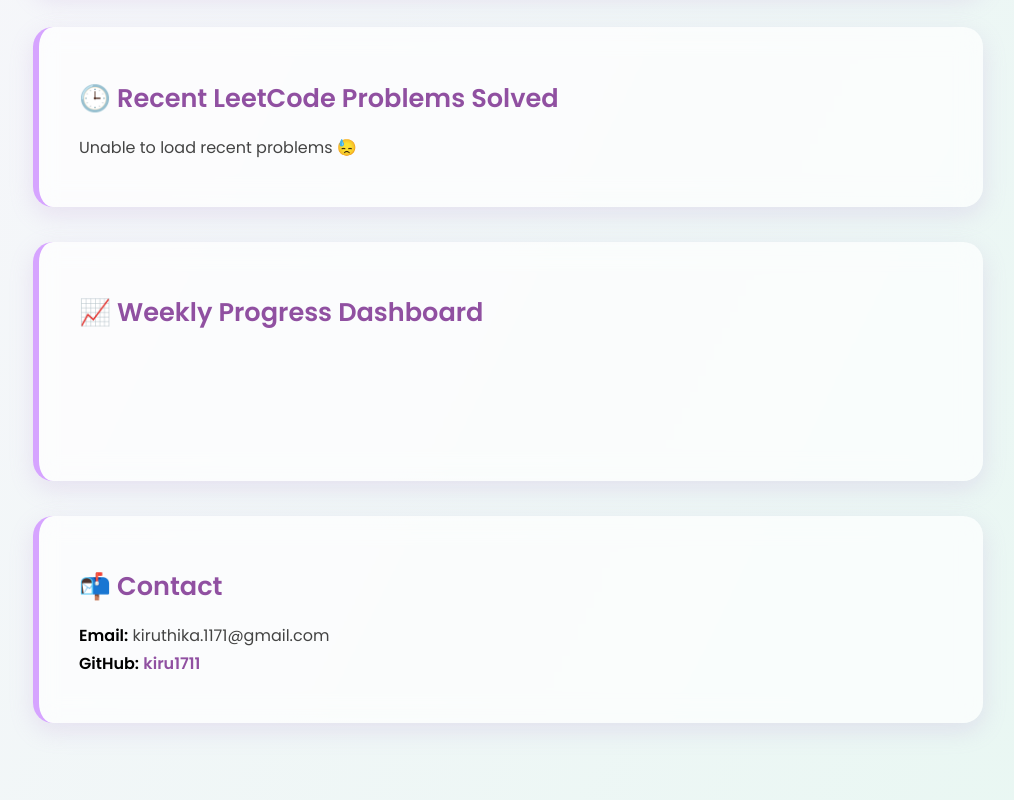
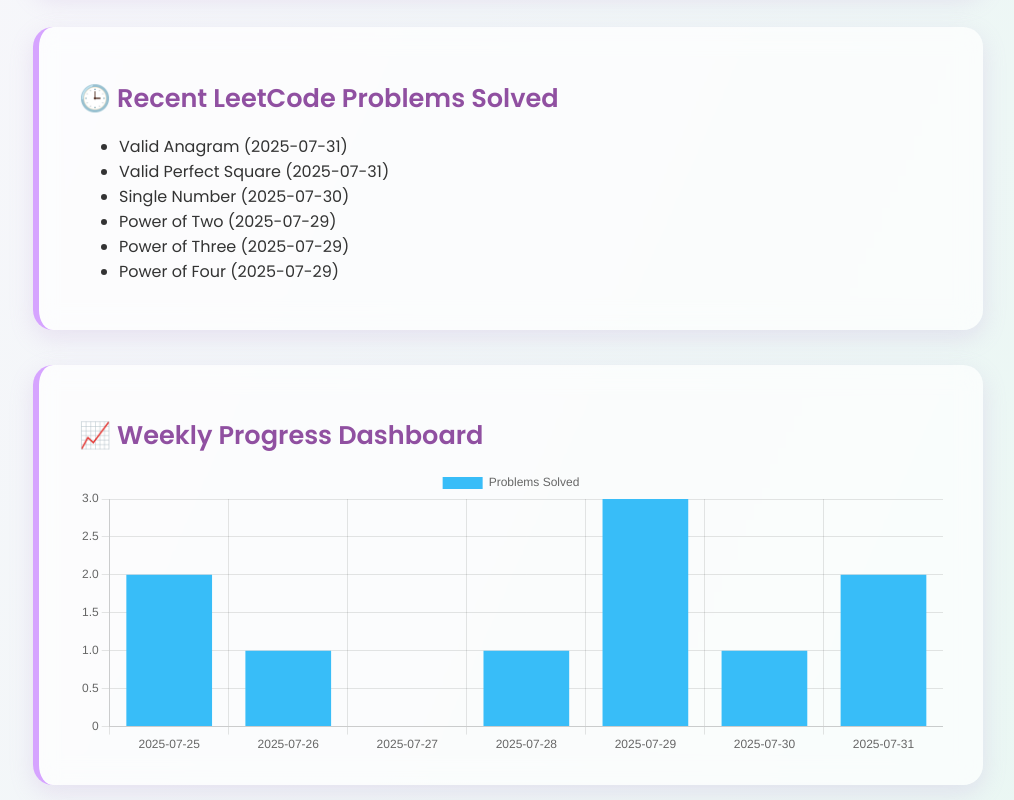
Before and after one commit to kiru1711/dev-diary-blog, a plain HTML site: page index.html in a window 1280 px wide. Shown: the part 1800-2600 px from the top of the page, without its empty margins (132-1146 px from the left). Drawn offline with nearby package versions, Linux system fonts and the light colour scheme; no server answers.

Commit message:
final graph_date left

```diff
--- a/index.html
+++ b/index.html
@@ -171,6 +171,7 @@
   </div>
   <div class="footer-blob"></div>
 
+
 <script>
   async function loadLCStats() {
     try {
@@ -189,65 +190,77 @@
     }
   }
 
-    loadLCStats();
-
   async function loadRecentLeetCode() {
     try {
       const res = await fetch('leetcode.json');
-        if (!res.ok) throw new Error('Failed to load leetcode.json');
       const data = await res.json();
 
-        const container = document.getElementById('leetcode-recent');
-        container.innerHTML = ''; // clear loading text
+      const today = new Date();
+      const recentDates = [];
 
-        data.forEach(submission => {
-          const div = document.createElement('div');
-          div.style.marginBottom = '10px';
-          div.innerHTML = `<strong>${submission.title}</strong> — solved on <em>${new Date(submission.date).toLocaleDateString()}</em>`;
-          container.appendChild(div);
+      for (let i = 0; i < 3; i++) {
+        const d = new Date(today);
+        d.setDate(today.getDate() - i);
+        const key = d.toISOString().slice(0, 10);
+        recentDates.push(key);
+      }
+
+      const recentProblems = [];
+      recentDates.forEach(date => {
+        if (data[date]) {
+          data[date].forEach(title => {
+            recentProblems.push({ title, date });
           });
+        }
+      });
+
+      const listEl = document.getElementById('leetcode-recent');
+      listEl.innerHTML = "";
+      if (recentProblems.length === 0) {
+        listEl.innerHTML = "<p>No recent problems found.</p>";
+        return;
+      }
+
+      const ul = document.createElement('ul');
+      recentProblems.forEach(item => {
+        const li = document.createElement('li');
+        li.textContent = `${item.title} (${item.date})`;
+        ul.appendChild(li);
+      });
+      listEl.appendChild(ul);
     } catch (err) {
-        document.getElementById('leetcode-recent').innerHTML = '<p>Unable to load recent problems 😓</p>';
-        console.error(err);
+      console.error("Error loading recent problems:", err);
     }
   }
 
-    loadRecentLeetCode();
   async function loadWeeklyChart() {
     try {
       const res = await fetch('leetcode.json');
-        if (!res.ok) throw new Error('Could not load leetcode.json');
       const data = await res.json();
 
-        // Convert submission dates to week-wise counts
-        const weekMap = new Map();
+      const today = new Date();
+      const last7Days = [];
+      for (let i = 6; i >= 0; i--) {
+        const d = new Date(today);
+        d.setDate(today.getDate() - i);
+        const key = d.toISOString().slice(0, 10);
+        last7Days.push(key);
+      }
 
-        data.forEach(item => {
-          const date = new Date(item.date);
-          const weekStart = new Date(date);
-          weekStart.setDate(date.getDate() - date.getDay()); // Sunday
-          const key = weekStart.toISOString().split('T')[0];
-
-          weekMap.set(key, (weekMap.get(key) || 0) + 1);
-        });
-
-        // Sort weeks by date
-        const sortedWeeks = Array.from(weekMap.entries()).sort((a, b) => new Date(a[0]) - new Date(b[0]));
-
-        const weekLabels = sortedWeeks.map(w => w[0]);
-        const weekCounts = sortedWeeks.map(w => w[1]);
+      const dailyCounts = last7Days.map(date => ({
+        date,
+        count: data[date] ? data[date].length : 0
+      }));
 
       const ctx = document.getElementById('weekly-leetcode-chart').getContext('2d');
       new Chart(ctx, {
         type: 'bar',
         data: {
-            labels: weekLabels,
+          labels: dailyCounts.map(item => item.date),
           datasets: [{
-              label: 'LeetCode Problems Solved',
-              data: weekCounts,
-              backgroundColor: '#d6a4ff',
-              borderRadius: 5,
-              barThickness: 30
+            label: 'Problems Solved',
+            data: dailyCounts.map(item => item.count),
+            backgroundColor: '#38bdf8'
           }]
         },
         options: {
@@ -255,26 +268,21 @@
           scales: {
             y: {
               beginAtZero: true,
-                ticks: {
-                  stepSize: 1
-                }
-              }
-            },
-            plugins: {
-              legend: {
-                display: false
+              precision: 0
             }
           }
         }
       });
     } catch (err) {
-        console.error('Error loading chart:', err);
+      console.error("Error loading chart:", err);
     }
   }
 
+  loadLCStats();
+  loadRecentLeetCode();
   loadWeeklyChart();
+</script>
 
-  </script>
 
 </body>
 </html>
```
Also changed, not shown: leetcode.json (line endings or trailing spaces), 1 other file. Lines whose indentation alone changed are shown as unchanged.
